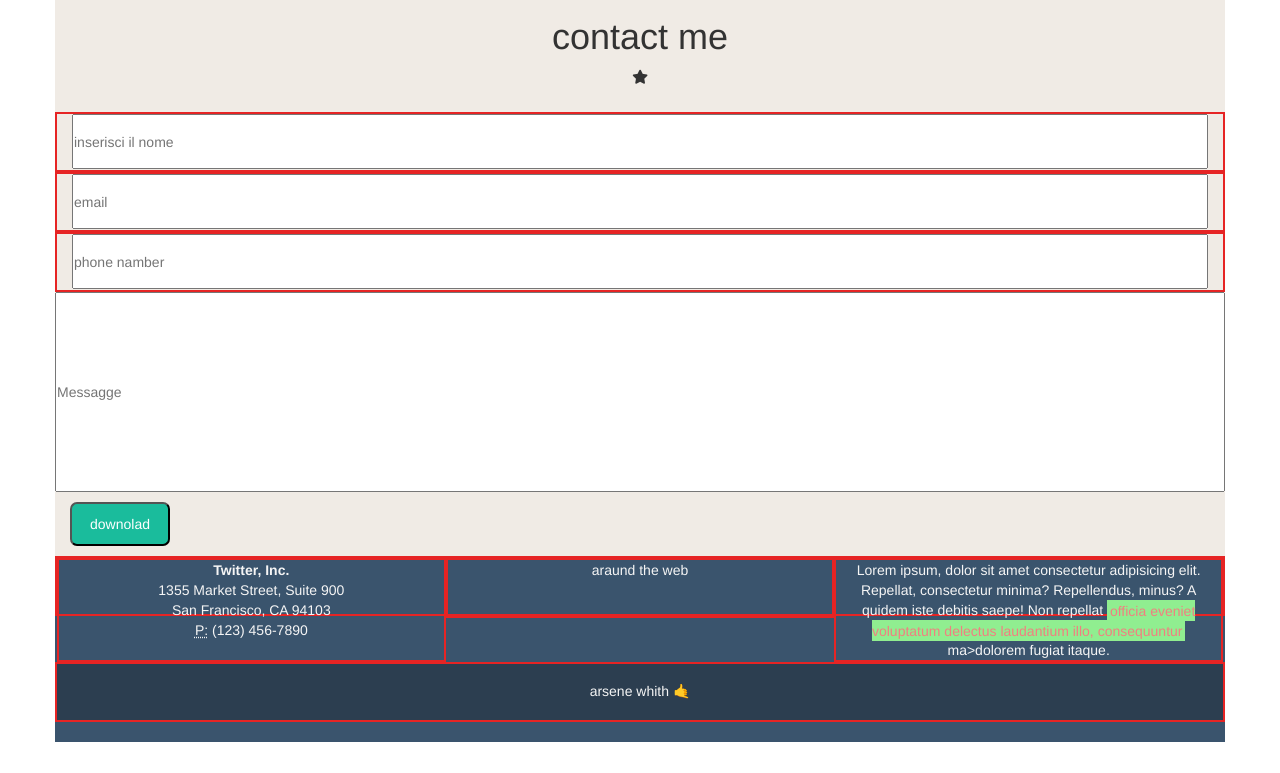
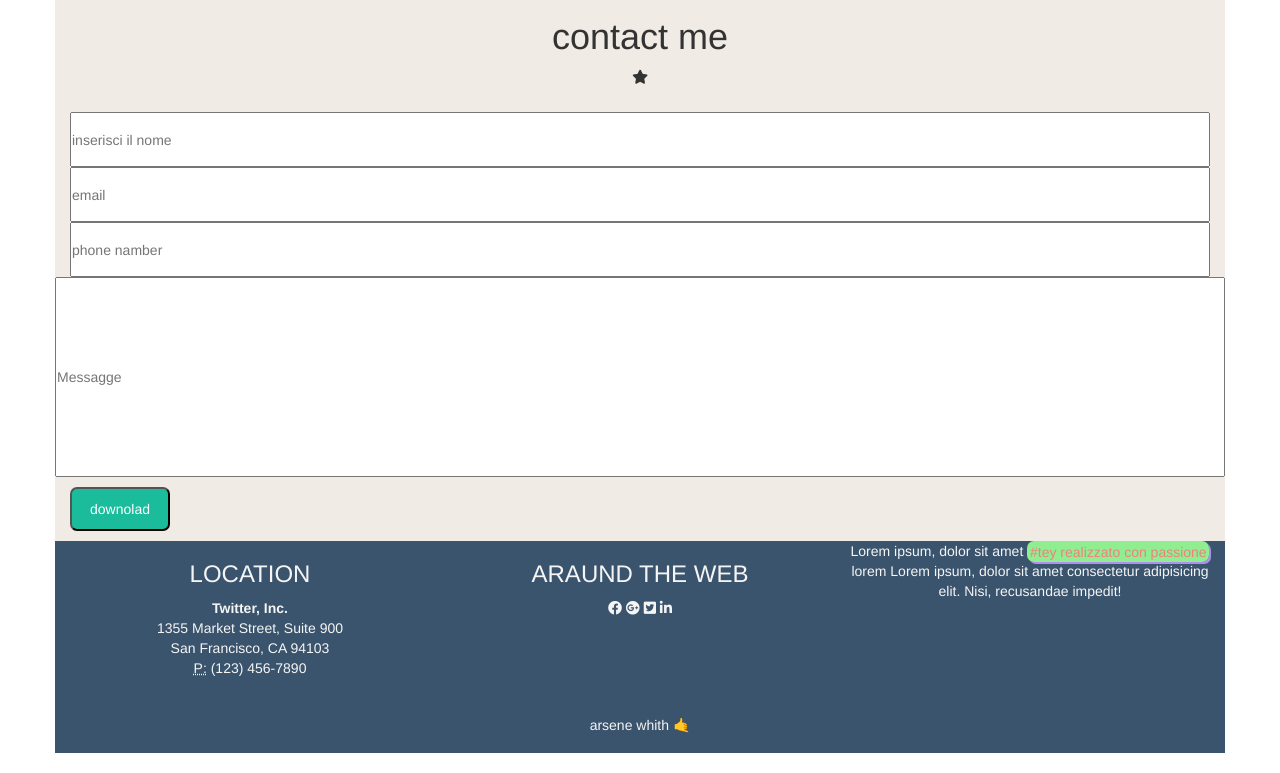
Before and after one commit to merlino79/html-css-bootstrap-freelancer, a plain HTML site: page index.html in a window 1280 px wide. Shown: the part 1081-1854 px from the top of the page. Drawn offline with nearby package versions, Linux system fonts and the light colour scheme.

Commit message:
work in progress

```diff
--- a/css/style.css
+++ b/css/style.css
@@ -127,6 +127,8 @@ input{
 mark{
   color: lightcoral;
   background-color: lightgreen;
+  border-radius: 7px;
+  box-shadow: 2px 2px rgb(177, 143, 240);
 }
 
 .footer-bottom{
--- a/index.html
+++ b/index.html
@@ -206,18 +206,18 @@
           </div>
         </div>
         <div class="row">
-          <div class="col-xs-12  debug">
+          <div class="col-xs-12  ">
             <form action="">
               <input type="text" placeholder="inserisci il nome">
             </form>
 
           </div>
-          <div class="col-xs-12  debug">
+          <div class="col-xs-12  ">
             <input type="email" placeholder="email">
 
 
           </div>
-          <div class="col-xs-12  debug">
+          <div class="col-xs-12  ">
             <input type="text" placeholder="phone namber">
 
           </div>
@@ -244,8 +244,9 @@
     <footer>
       <section id="footer" class="container text-center bg-white" >
       <div class="row">
-        <div class="footer-up debug">
-          <div class="col-lg-4 col-sm-12 debug">
+        <div class="footer-up">
+          <div class="col-lg-4 col-sm-12 ">
+            <h3>LOCATION</h3>
             <address>
               <strong>Twitter, Inc.</strong><br>
               1355 Market Street, Suite 900<br>
@@ -256,11 +257,15 @@
 
 
           </div>
-          <div class="col-lg-4 col-sm-12 debug">
-            araund the web
+          <div class="col-lg-4 col-sm-12 ">
+            <h3>ARAUND THE WEB</h3>
+            <span><i class="fab fa-facebook"></i></span>
+            <span><i class="fab fa-google-plus"></i></span>
+            <span><i class="fab fa-twitter-square"></i></span>
+            <span><i class="fab fa-linkedin-in"></i></span>
           </div>
-          <div class="col-lg-4 col-sm-12 debug">
-            Lorem ipsum, dolor sit amet consectetur adipisicing elit. Repellat, consectetur minima? Repellendus, minus? A quidem iste debitis saepe! Non repellat <mark> officia eveniet voluptatum delectus laudantium illo, consequuntur </mark>ma>dolorem fugiat itaque.
+          <div class="col-lg-4 col-sm-12 ">
+            Lorem ipsum, dolor sit amet <mark> #tey realizzato con passione </mark> lorem   Lorem ipsum, dolor sit amet consectetur adipisicing elit. Nisi, recusandae impedit!
           </div>
 
         </div>
@@ -269,7 +274,7 @@
 
 
         <div class="row">
-          <div class="footer-bottom text-center bg-white debug">
+          <div class="footer-bottom text-center bg-white ">
             <div class="col-xs-12">
              <span>
                arsene whith
```
